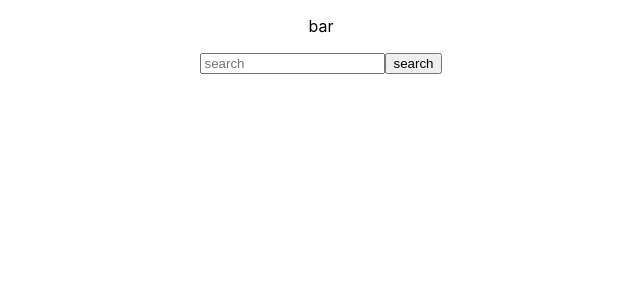
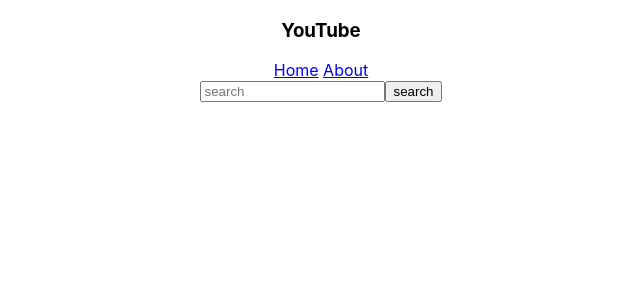
Before and after one commit to vonbarown/YouTube-Client, a React (Create React App) app: page / in a window 1280 px wide. Shown: the top 300 px of the page, without its empty margins (319-959 px from the left). Built offline with nearby package versions, Linux system fonts and the light colour scheme.

Commit message:
navbar setup with page links

```diff
--- a/src/Components/NavBar.jsx
+++ b/src/Components/NavBar.jsx
@@ -1,11 +1,12 @@
 import React from 'react'
-
+// import { Link, Switch, Route } from 'react-router-dom';
 export const NavBar = (props) => {
 
     return (
         <div>
-            <p>bar</p>
-
+            <h3>YouTube</h3>
+            <a href="/">Home</a> {'  '}
+            <a href="/about">About</a>
             {props.children}
         </div>
     )
```
